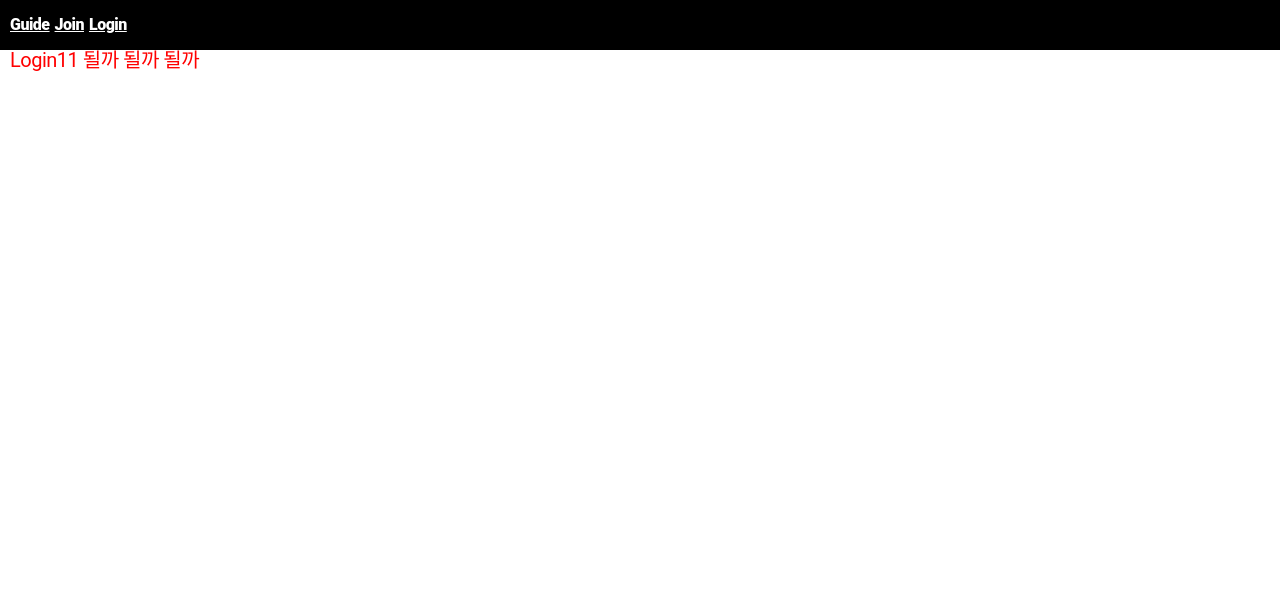
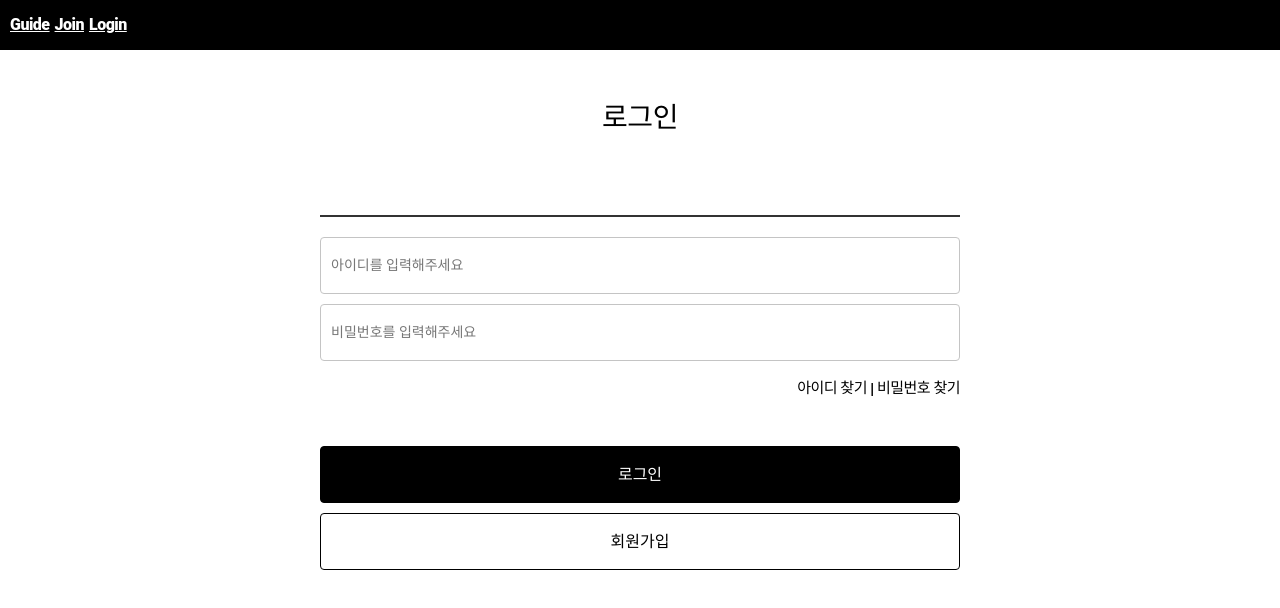
Before and after one commit to phr9000/Shoppingmall-server, a React (Create React App) app: page /login in a window 1280 px wide. Shown: the top 608 px of the page. Built offline with nearby package versions, Linux system fonts and the light colour scheme.

Commit message:
[로그인] 퍼블리싱 틀 완료

```diff
--- a/src/assets/styles/layout/login.scss
+++ b/src/assets/styles/layout/login.scss
@@ -1,4 +1,67 @@
-@import '/src/assets/styles/abstracts/variables.scss';
+@import "/src/assets/styles/abstracts/variables.scss";
 .login-container {
-    color: red;
+  margin: 0 auto;
+  padding-top: 5rem;
+  width: 640px;
+
+  .title {
+    // margin-bottom: 5rem;
+    @include font(2.8rem, 400, $black, 3.5rem);
+    text-align: center;
+  }
+  .top-title-area {
+    margin-top: 8rem;
+    @include font(1.2rem, 400, rgb(102, 102, 102), 1.7rem);
+    border-bottom: 2px solid rgb(51, 51, 51);
+  }
+  form {
+    padding-top: 1rem;
+  }
+  .user-box {
+    position: relative;
+    input {
+      position: relative;
+      top: 0;
+      height: 5.7rem;
+      padding: 0 1rem;
+    }
+    label {
+      position: absolute;
+      width: 100%;
+      height: 100%;
+      padding: 0.5rem;
+      top: 0;
+      left: 0;
+      color: transparent;
+      z-index: -5;
+    }
+  }
+  .find-info {
+    justify-content: flex-end;
+    padding-top: 1rem;
+    a {
+      width: auto;
+      font-size: 1.5rem;
+      text-align: right;
+    }
+    span {
+      display: inline-block;
+      width: 1rem;
+      height: 1.5rem;
+      text-align: center;
+      overflow: hidden;
+      &::after {
+        content: "\007C";
+        background-size: 100%;
+      }
+    }
+  }
+
+  .btn-area {
+    margin-top: 5rem;
+    .btn {
+      width: inherit;
+      margin-bottom: 1rem;
+    }
+  }
 }
--- a/src/pages/Login/Login.jsx
+++ b/src/pages/Login/Login.jsx
@@ -1,5 +1,45 @@
 import React from "react";
 
 export default function Login() {
-  return <div className="login-container">Login11 될까 될까 될까</div>;
+  return (
+    <div className="login-container">
+      <h2 className="title">로그인</h2>
+      <div className="top-title-area"></div>
+      <form>
+        <div className="user-box mt10">
+          <input
+            type="text"
+            name="login-id"
+            required=""
+            placeholder="아이디를 입력해주세요"
+          />
+          <label htmlFor="login-id">username</label>
+        </div>
+        <div className="user-box mt10">
+          <input
+            type="text"
+            name="login-pw"
+            required=""
+            placeholder="비밀번호를 입력해주세요"
+          />
+          <label htmlFor="login-pw">password</label>
+        </div>
+      </form>
+      <div className="find-info mt10 flex">
+        <a href="#none">아이디 찾기</a>
+        <span></span>
+        <a href="#none">비밀번호 찾기</a>
+      </div>
+
+
+      <div className="btn-area w100">
+        <button className="btn primary" type="button">
+          로그인
+        </button>
+        <button className="btn" type="button">
+          회원가입
+        </button>
+      </div>
+    </div>
+  );
 }
```
